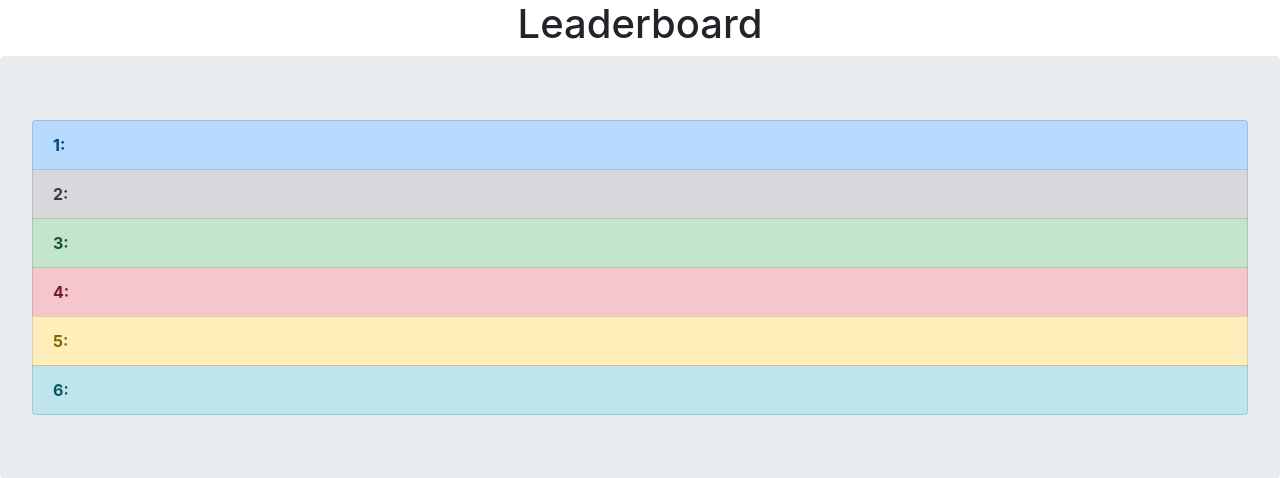
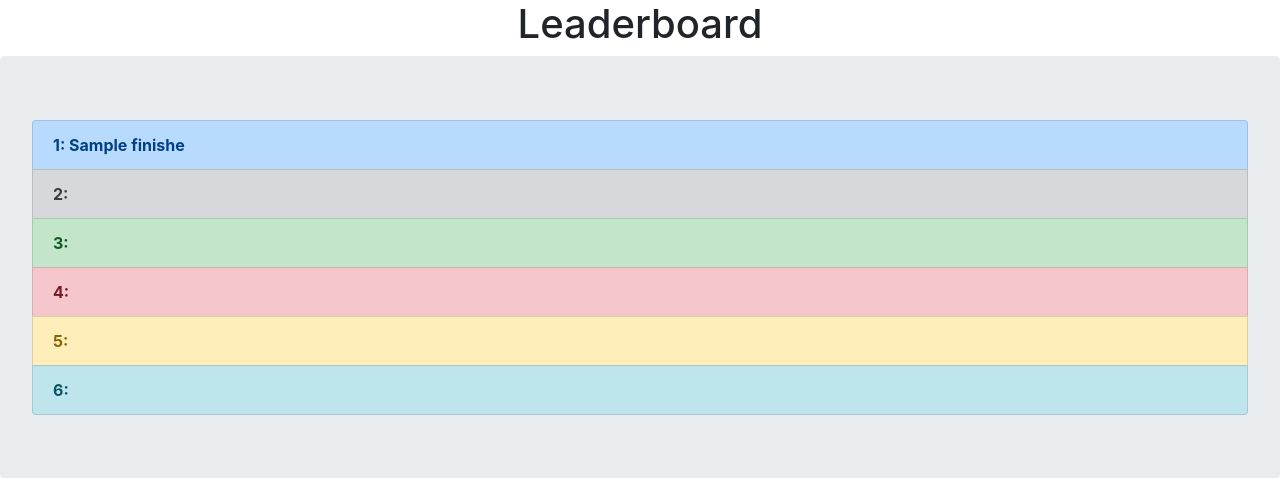
Before and after one commit to macklellan/Minesweeper-App, a Flask app: page /leaderboards in a window 1280 px wide. Shown: the top 478 px of the page. Run offline with Flask 2, Linux system fonts and the light colour scheme; a database or web service that is not in the repository returns one stand-in record (values such as "Sample title"); some libraries are stand-ins or nearby versions.

Commit message:
Leaderboard now reads from database

```diff
--- a/main.py
+++ b/main.py
@@ -16,37 +16,50 @@ sql_file = ['data/minesweeper.sql']
 @app.route('/api/add/<name>/<score>', methods=['GET'])
 def execute_sql(name, score):
 
-    conn = util.connect_db(db_connect_command)
-    cursor = conn.cursor()
+	conn = util.connect_db(db_connect_command)
+	cursor = conn.cursor()
 
-    try:
-        cursor.execute("INSERT INTO finishes (score, name) VALUES (%s, %s);", (score, name))
-        conn.commit()
-        conn.close()
-        return render_template("restart.html")
-    except psycopg2.Error as e:
-        conn.rollback()
-        conn.close()
-        print(errorcodes.lookup(e.pgcode))
-        return errorcodes.lookup(e.pgcode[:2])
+	try:
+		cursor.execute("INSERT INTO finishes (score, name) VALUES (%s, %s);", (score, name))
+		conn.commit()
+		conn.close()
+		return render_template("restart.html")
+	except psycopg2.Error as e:
+		conn.rollback()
+		conn.close()
+		print(errorcodes.lookup(e.pgcode))
+		return errorcodes.lookup(e.pgcode[:2])
 
 @app.route("/")
 def index():
-    return render_template("index.html")
+	return render_template("index.html")
 
 @app.route("/play", methods=['GET', 'POST'])
 def play():
-    return render_template("play.html")
+	return render_template("play.html")
 
 @app.route("/leaderboards", methods=['GET', 'POST'])
 def leaderboards():
-    return render_template("leaderboards.html")
+	conn = util.connect_db(db_connect_command)
+	cursor = conn.cursor()
+	results = [0, '']
+	try:
+		cursor.execute("SELECT * FROM finishes ORDER BY score DESC LIMIT 6")
+		rows = cursor.fetchall()
+		conn.commit()
+		conn.close()
+		return render_template("leaderboards.html", result = rows)
+	except psycopg2.Error as e:
+		conn.rollback()
+		conn.close()
+		print(errorcodes.lookup(e.pgcode))
+		return errorcodes.lookup(e.pgcode[:2])
 
-@app.route("/resetdb")
+@app.route("/api/resetdb")
 def db():
 	util.init_db(sql_file, db_connect_command)
 	return "CASH MONEY!!! YOU JUST RESET THE DATABASE!!"
 
 if __name__ == "__main__":
-    app.run(debug=True)
-    util.init_db(sql_file, db_connect_command)
+	app.run(debug=True)
+	util.init_db(sql_file, db_connect_command)
--- a/templates/leaderboards.html
+++ b/templates/leaderboards.html
@@ -17,12 +17,12 @@
 
     <div class="jumbotron">
         <ul class="list-group">
-          <li class="list-group-item list-group-item-primary"><div style="font-weight:bold;">1:</div></li>
-          <li class="list-group-item list-group-item-secondary"><div style="font-weight:bold;">2:</div></li>
-          <li class="list-group-item list-group-item-success"><div style="font-weight:bold;">3:</div></li>
-          <li class="list-group-item list-group-item-danger"><div style="font-weight:bold;">4:</div></li>
-          <li class="list-group-item list-group-item-warning"><div style="font-weight:bold;">5:</div></li>
-          <li class="list-group-item list-group-item-info"><div style="font-weight:bold;">6:</div></li>
+          <li class="list-group-item list-group-item-primary"><div style="font-weight:bold;">1: {{ result[0] }}</div></li>
+          <li class="list-group-item list-group-item-secondary"><div style="font-weight:bold;">2: {{ result[1] }}</div></li>
+          <li class="list-group-item list-group-item-success"><div style="font-weight:bold;">3: {{ result[2] }}</div></li>
+          <li class="list-group-item list-group-item-danger"><div style="font-weight:bold;">4: {{ result[3] }}</div></li>
+          <li class="list-group-item list-group-item-warning"><div style="font-weight:bold;">5: {{ result[4] }}</div></li>
+          <li class="list-group-item list-group-item-info"><div style="font-weight:bold;">6: {{ result[5] }}</div></li>
         </ul>
 
     </div>
```
